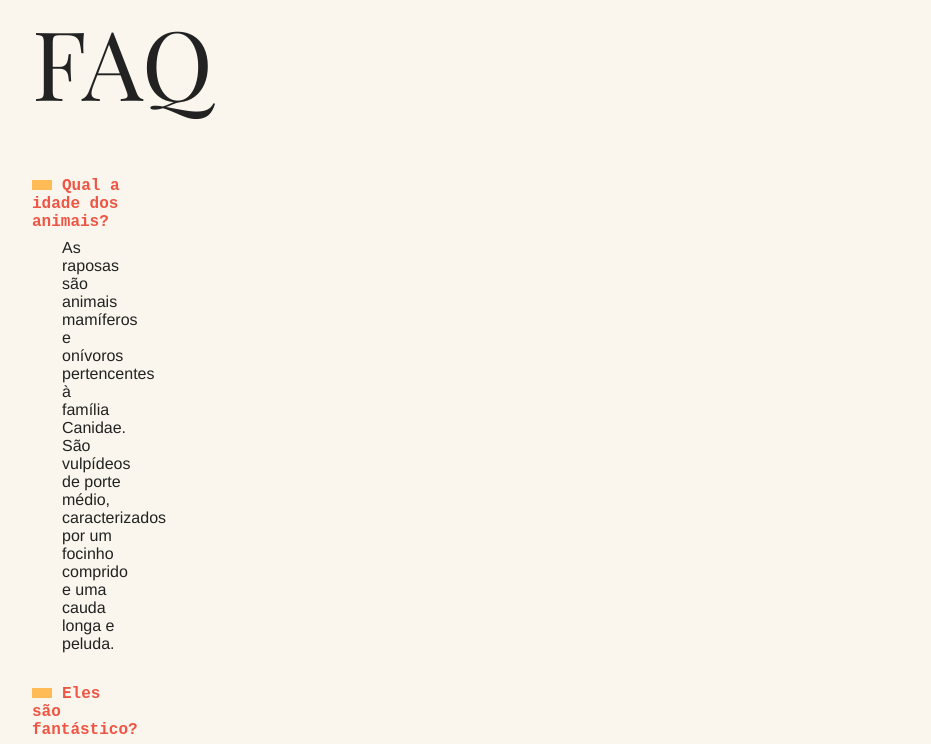
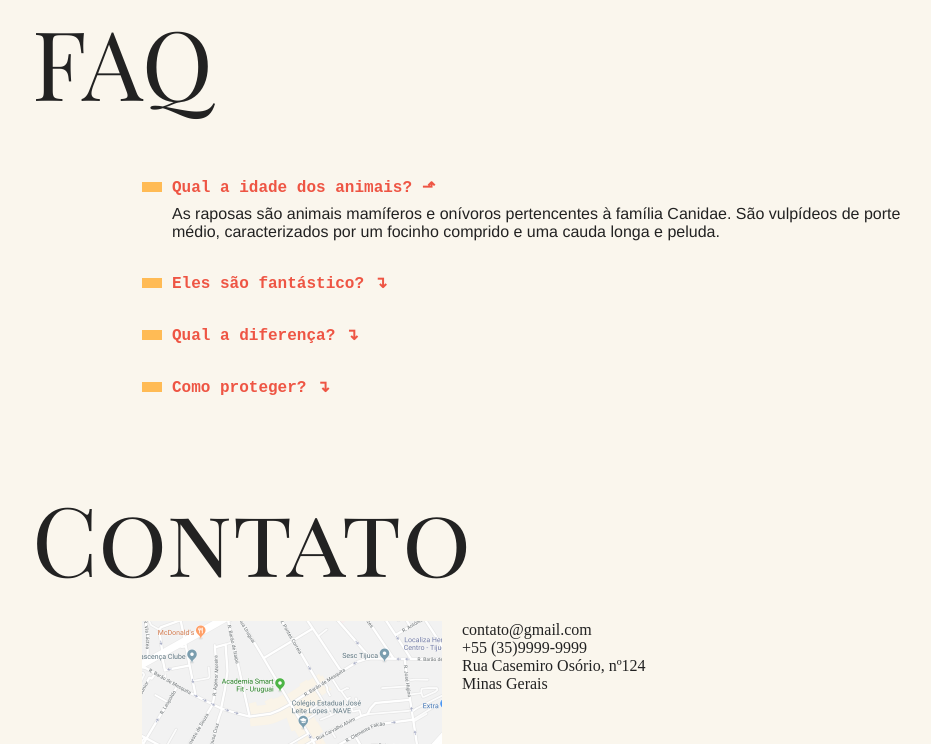
Before and after one commit to Alezuzzo/Js-Origamid, a plain HTML site: page index.html in a window 1280 px wide. Shown: the part 809-1553 px from the top of the page, without its empty margins (158-1089 px from the left). Drawn offline with Linux system fonts and the light colour scheme.

Commit message:
adicionando navegação accordion list no faq

```diff
--- a/css/style.css
+++ b/css/style.css
@@ -129,8 +129,8 @@ body {
   margin-bottom: 3rem;
 }
 
-.faq-lista {
-  grid-column: 2/ 4;
+.faq-list {
+  grid-column: 2 / 4;
 }
 
 .faq-list dt {
@@ -248,3 +248,32 @@ body {
     transform: translate3d(0, 0, 0);
   }
 }
+
+.js .js-accordion dd {
+  display: none;
+}
+
+.js-accordion dt::after {
+  content: "↴";
+  margin-left: 10px;
+}
+
+.js-accordion dt.ativo::after {
+  content: "⬏";
+}
+
+.js-accordion dd.ativo {
+  display: block;
+  animation: slideDown 0.5s forwards;
+}
+
+@keyframes slideDown {
+  from {
+    opacity: 0;
+    max-height: 0;
+  }
+  to {
+    max-height: 200px;
+    opacity: 1;
+  }
+}
--- a/index.html
+++ b/index.html
@@ -184,7 +184,7 @@
     <section class="grid-section faq" id="faq">
       <h1 class="titulo">FAQ</h1>
 
-      <dl class="faq-list">
+      <dl class="faq-list js-accordion">
         <dt>Qual a idade dos animais?</dt>
         <dd>
           As raposas são animais mamíferos e onívoros pertencentes à família
--- a/script.js
+++ b/script.js
@@ -1,19 +1,44 @@
-const tabMenu = document.querySelectorAll('.js-tabmenu li');
-const tabContent = document.querySelectorAll('.js-tabcontent section');
+function initTabNav() {
+  const tabMenu = document.querySelectorAll(".js-tabmenu li");
+  const tabContent = document.querySelectorAll(".js-tabcontent section");
 
-if(tabMenu.length && tabContent.length) {
-    tabContent[0].classList.add('ativo');
+  if (tabMenu.length && tabContent.length) {
+    tabContent[0].classList.add("ativo");
 
-    function activeTab (index) {
-        tabContent.forEach((section) => {
-            section.classList.remove('ativo');
-        });
-        tabContent[index].classList.add('ativo');
-    };
+    function activeTab(index) {
+      tabContent.forEach((section) => {
+        section.classList.remove("ativo");
+      });
+      tabContent[index].classList.add("ativo");
+    }
 
-    tabMenu.forEach((itemMenu, index)=> {
-        itemMenu.addEventListener('click', ()=> {
-            activeTab(index);
-        });
+    tabMenu.forEach((itemMenu, index) => {
+      itemMenu.addEventListener("click", () => {
+        activeTab(index);
+      });
     });
+  }
 }
+
+initTabNav();
+
+function initAccordion() {
+  const accordionList = document.querySelectorAll(".js-accordion dt");
+  const activeClass = "ativo";
+
+  if (accordionList.length) {
+    accordionList[0].classList.add(activeClass);
+    accordionList[0].nextElementSibling.classList.add(activeClass);
+
+    function activeAccordion() {
+      this.classList.toggle(activeClass);
+      this.nextElementSibling.classList.toggle(activeClass);
+    }
+
+    accordionList.forEach((item) => {
+      item.addEventListener("click", activeAccordion);
+    });
+  }
+}
+
+initAccordion();
```
